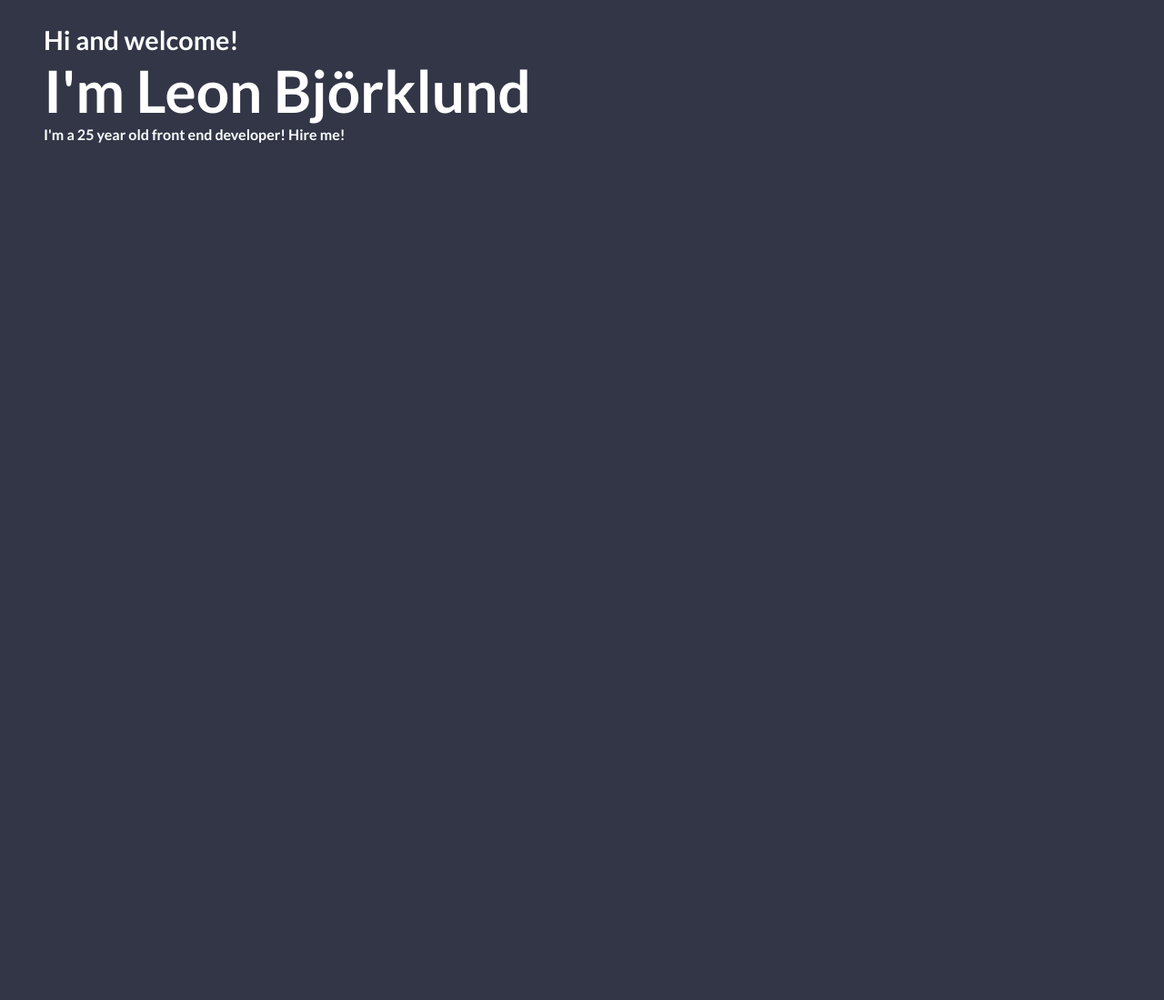
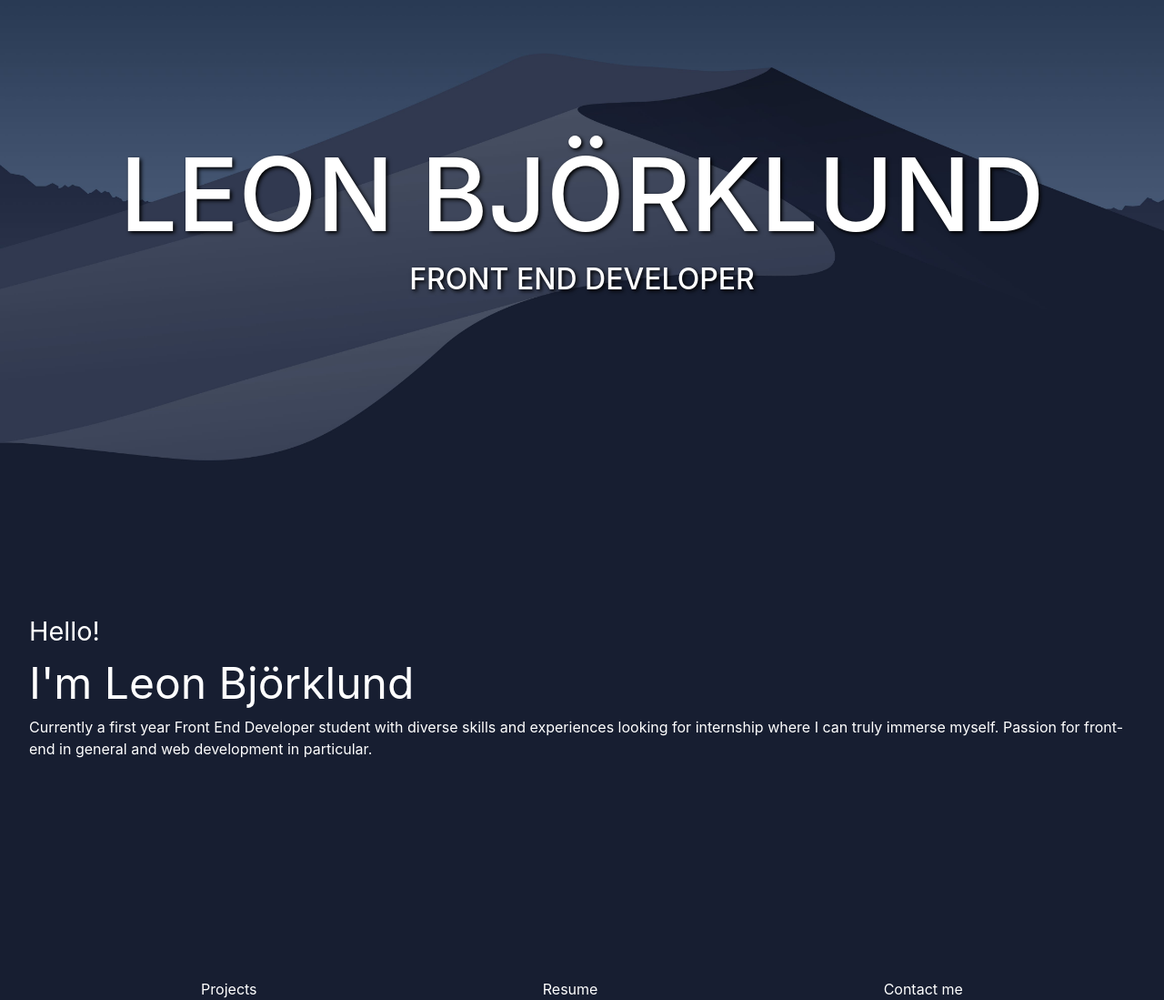
Before and after one commit to leonbjorklund/leonbjorklund.github.io, a plain HTML site: page index.html in a window 1280 px wide. Shown: the part 160-1259 px from the top of the page at 91% size. Before the commit the page ends 800 px from the top, so only its background shows below. Drawn offline with nearby package versions, Linux system fonts and the light colour scheme.

Commit message:
some updates

```diff
--- a/index.html
+++ b/index.html
@@ -6,27 +6,57 @@
     <meta name="viewport" content="width=device-width, initial-scale=1.0">
     <title>Leon Björklund</title>
     <link rel="stylesheet" href="styling.css">
+    <link rel="stylesheet" href="https://cdn.jsdelivr.net/npm/bootstrap@4.3.1/dist/css/bootstrap.min.css" integrity="sha384-ggOyR0iXCbMQv3Xipma34MD+dH/1fQ784/j6cY/iJTQUOhcWr7x9JvoRxT2MZw1T" crossorigin="anonymous">
     <link rel="preconnect" href="https://fonts.googleapis.com">
-<link rel="preconnect" href="https://fonts.gstatic.com" crossorigin>
-<link href="https://fonts.googleapis.com/css2?family=Kaushan+Script&family=Lato:wght@700&family=Staatliches&display=swap" rel="stylesheet"></head>
+    <link rel="preconnect" href="https://fonts.gstatic.com" crossorigin>
+    <link href="https://fonts.googleapis.com/css2?family=Kaushan+Script&family=Lato:wght@700&family=Staatliches&display=swap" rel="stylesheet"></head>
 
 <body>
 
-<header>
+<div id="landing-background">
+    <div class="vertical-center">
+        <div class="container-fluid">
+            <div class="center">
+                <h1>Leon Björklund</h1>
+                <h2>Front End Developer</h2>
+            </div>
+        </div>
+    </div>
+</div>
 
-    <div id="header-canvas">
-        <!-- <div id="name-logo">Leon Björklund</div> -->
-    </div>
-
-<header>
 
 <main>
 
     <div id="main-canvas">
-        <div class="hello">Hi and welcome!</div>
-        <div class="me">I'm Leon Björklund</div>
-        <div class="intro">I'm a 25 year old front end developer! Hire me!</div>
+        <div id="flex-one">
+            <div class="hello">Hello!</div>
+            <div class="me">I'm Leon Björklund</div>
+            <div class="intro">Currently a first year Front End Developer student with diverse skills and experiences looking for internship where I can truly immerse myself. Passion for front-end in general and web development in particular.</div>
+        </div>
+        <img src="CV-pic.jpg" alt="me"></img>
+
+
+
+    <div id="icons">
+        <div id="projects">Projects</div>
+        <div id="resume">Resume</div>
+        <div id="contact-me">Contact me</div>
     </div>
+
+    <div id="project-page">
+        <div id="project-header">Projects</div>
+    </div>
+
+    <div id="resume-page">
+        <div>Hej</div>
+    </div>
+
+
+    <div id="contact-page">
+        <div>Hej</div>
+    </div>
+
+</div>
 
 
 </main>
@@ -34,4 +64,5 @@
 </body>
 
 <script src="script.js"></script>
+
 </html>
--- a/script.js
+++ b/script.js
@@ -0,0 +1,19 @@
+/** nextStep takes two HTML-elements and hides one of them, and shows another.
+ * @param {Element} currentScene - element that hides
+ * @param {Element} nextScene - elementet that shows */
+ function loadNextScene(currentScene, nextScene) {
+    currentScene.style.display = "none";
+    nextScene.style.display = "block";
+  }
+
+const mainPage = document.getElementById("main-canvas");
+const icons = document.getElementById("icons");
+
+const projectIcon = document.getElementById("projects");
+const projectPage = document.getElementById("project-page");
+
+projectIcon.addEventListener("click", function() {
+    mainPage.style.display = "none";
+    icons.style.display = "none";
+    projectPage.style.display = "block";
+})
--- a/styling.css
+++ b/styling.css
@@ -1,7 +1,7 @@
 body {
     min-height: 100vh;
     min-height: -webkit-fill-available;
-    background-color: #323647;
+
     color: white;
     font-family: 'Lato', sans-serif;
 }
@@ -15,24 +15,64 @@ html {
     padding: 0;
 }
 
-#header-canvas {
+header {
+    display: none;
+}
+
+#landing-background {
+    /* background-image: linear-gradient(#323647, #2C3A47); */
+    background-image: url(background-image.jpg);
+    background-size: cover;
+
+    height: 100vh;
+    min-height: 100vh;
+}
+
+.vertical-center {
+    height: 100vh;
+    min-height: 100vh;
+    text-shadow: 2px 2px 4px #000;
     display: flex;
-    height: 75px;
-    /* background-color: #282A39; */
+    align-items: center;
+}
+
+.container-fluid {
+  text-align: center;
+}
+
+h1 {
+    font-size: 14vmin!important;
+}
+
+.center {
+    color: #fff;
+    text-shadow: 2px 2px 4px #000;
+    text-transform: uppercase;
+}
+
+#main-canvas {
+    background-color: #171E31;
 }
 
 #name-logo {
     font-family: 'Kaushan Script', cursive;
-    font-size: 2rem;
+    font-size: 1.8rem;
     align-self: center;
     margin-left: 3rem;
 }
 
 #main-canvas {
-    margin-left: 3rem;
-    margin-top: 7rem;
+    color: white;
+
+}
+
+#flex-one {
     display: flex;
     flex-direction: column;
+    flex-wrap: wrap;
+    margin: 0 2rem 2rem 2rem;
+    justify-content: space-evenly;
+    padding-top: 2rem;
 }
 
 .hello {
@@ -40,5 +80,27 @@ html {
 }
 
 .me {
-    font-size: 4rem;
+    font-size: 3rem;
 }
+
+img {
+    display: none;
+    height: 250px;  /* width: 337px, height: 393px, ratio: 393/337 **/
+    width: calc(250px*(337/393));
+    border-radius: 5px;
+}
+
+#icons {
+    margin: 15rem 4rem 7rem 4rem;
+    display: flex;
+    justify-content: space-around;
+}
+
+#project-page, #resume-page, #contact-page {
+    display: none;
+}
+
+#project-header {
+    text-align: center;
+    font-size: 3rem;
+}
```
Also changed, not shown: CV-pic.jpg (added), background-image.jpg (added).
